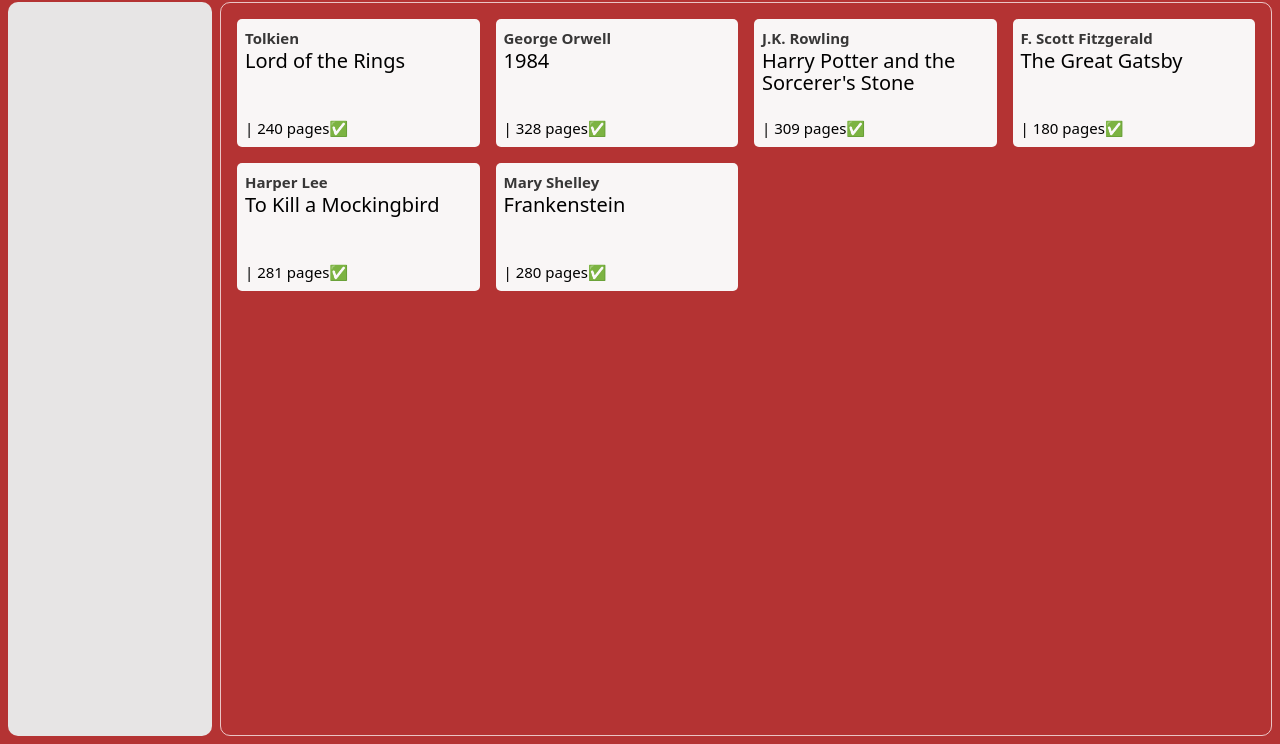
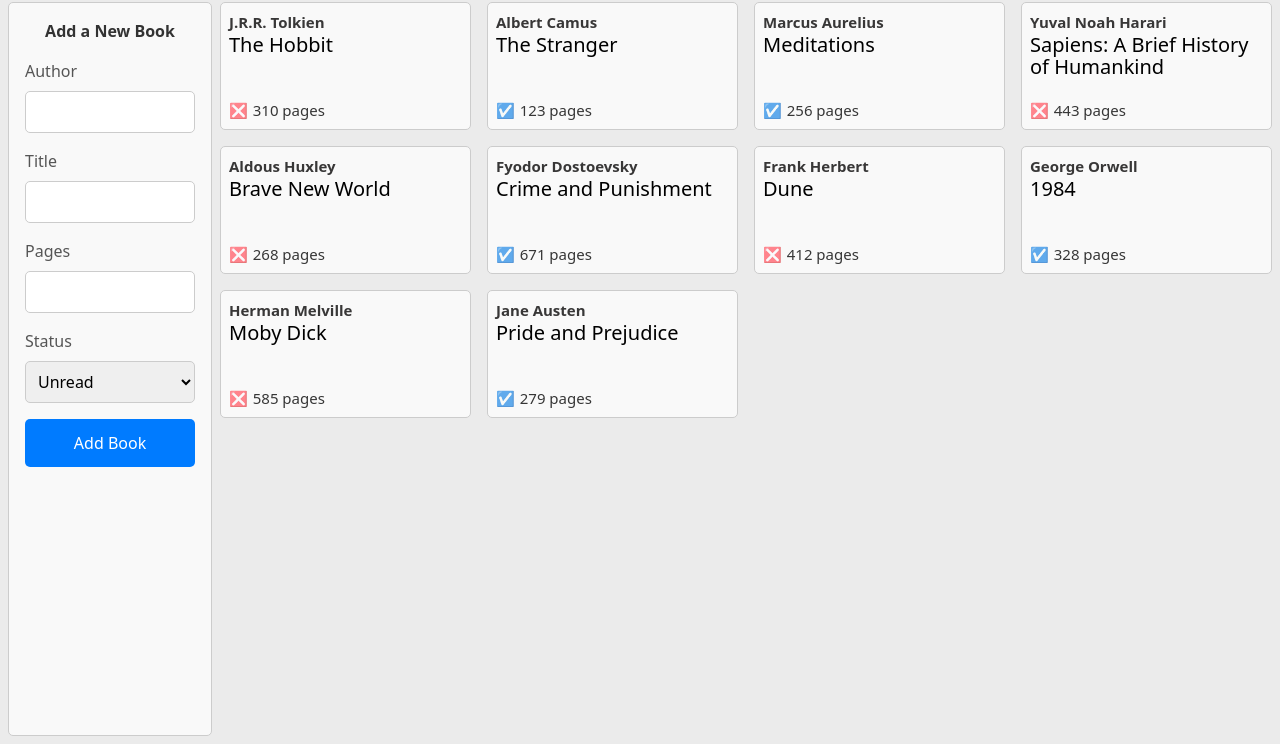
Before and after one commit to BrandonMasis/library2.0, a plain HTML site: page index.html in a window 1280 px wide. Shown: the part 56-800 px from the top of the page. Drawn offline with Linux system fonts and the light colour scheme.

Commit message:
adds books taking form data and displays them

```diff
--- a/index.html
+++ b/index.html
@@ -13,68 +13,37 @@
 <body>
     <section id="library">
         <div class="navbar">
-            <h1>📚 My books</h1>
-            <button>+ Add new book</button>
+            <h1>•ᴗ•</h1>
+
         </div>
-        <div class="sidebar"></div>
+        <div class="sidebar">
+            <form id="bookForm">
+                <h4>Add a New Book</h4>
+                <label for="bookAuthor">Author</label>
+                <input type="text" name="bookAuthor"
+                    id="bookAuthor" required>
+
+                <label for="bookTitle">Title</label>
+                <input type="text" name="bookTitle"
+                    id="bookTitle" required>
+
+                <label for="bookPages">Pages</label>
+                <input type="number" name="bookPages"
+                    id="bookPages" required>
+
+                <label for="bookStatus">Status</label>
+                <select name="bookStatus" id="bookStatus"
+                    required>
+                    <option value="Unread">Unread</option>
+                    <option value="Read">Read</option>
+                </select>
+
+                <input type="submit" id="submitBook"
+                    value="Add Book">
+            </form>
+        </div>
         <div class="books">
-            <div class="book">
-                <div class="top">
-                    <h4 class="author">Tolkien</h4>
-                    <h3 class="title">Lord of the Rings</h3>
-                </div>
-                <p class="pages"><span
-                        class="isRead"></span> | 240 pages
-                </p>
-            </div>
-            <div class="book">
-                <div class="top">
-                    <h4 class="author">George Orwell</h4>
-                    <h3 class="title">1984</h3>
-                </div>
-                <p class="pages"><span
-                        class="isRead"></span> | 328 pages
-                </p>
-            </div>
-            <div class="book">
-                <div class="top">
-                    <h4 class="author">J.K. Rowling</h4>
-                    <h3 class="title">Harry Potter and the
-                        Sorcerer's Stone</h3>
-                </div>
-                <p class="pages"><span
-                        class="isRead"></span> | 309 pages
-                </p>
-            </div>
-            <div class="book">
-                <div class="top">
-                    <h4 class="author">F. Scott Fitzgerald
-                    </h4>
-                    <h3 class="title">The Great Gatsby</h3>
-                </div>
-                <p class="pages"><span
-                        class="isRead"></span> | 180 pages
-                </p>
-            </div>
-            <div class="book">
-                <div class="top">
-                    <h4 class="author">Harper Lee</h4>
-                    <h3 class="title">To Kill a Mockingbird
-                    </h3>
-                </div>
-                <p class="pages"><span
-                        class="isRead"></span> | 281 pages
-                </p>
-            </div>
-            <div class="book">
-                <div class="top">
-                    <h4 class="author">Mary Shelley</h4>
-                    <h3 class="title">Frankenstein</h3>
-                </div>
-                <p class="pages"><span
-                        class="isRead"></span> | 280 pages
-                </p>
-            </div>
+        </div>
         </div>
     </section>
 
--- a/script.js
+++ b/script.js
@@ -1,5 +1,6 @@
-const myLibrary = [];
 const domLibrary = document.querySelector('.books');
+const submitBookBtn = document.querySelector('#submitBook');
+const bookForm = document.querySelector('#bookForm');
 
 function Book(author, title, pages, status) {
   this.author = author;
@@ -7,61 +8,132 @@ function Book(author, title, pages, status) {
   this.pages = pages;
   this.status = status;
 }
+let theHobbit = new Book('J.R.R. Tolkien', 'The Hobbit', '310', false);
+let theStranger = new Book('Albert Camus', 'The Stranger', '123', true);
+let meditations = new Book('Marcus Aurelius', 'Meditations', '256', true);
+let sapiens = new Book(
+  'Yuval Noah Harari',
+  'Sapiens: A Brief History of Humankind',
+  '443',
+  false
+);
+let braveNewWorld = new Book('Aldous Huxley', 'Brave New World', '268', false);
 
-let theHobbit = new Book('tolkien', 'the hobbit', '100', 'not read ');
-let theStranger = new Book('Albert camus', 'The stranger', '200', 'read');
-let theRepublic = new Book('Plato', 'The republic', '325', 'not read');
+// Adding more books
+let crimeAndPunishment = new Book(
+  'Fyodor Dostoevsky',
+  'Crime and Punishment',
+  '671',
+  true
+);
+let dune = new Book('Frank Herbert', 'Dune', '412', false);
+let nineteenEightyFour = new Book('George Orwell', '1984', '328', true);
+let mobyDick = new Book('Herman Melville', 'Moby Dick', '585', false);
+let prideAndPrejudice = new Book(
+  'Jane Austen',
+  'Pride and Prejudice',
+  '279',
+  true
+);
 
-myLibrary.push(theHobbit, theStranger, theRepublic);
+let myLibrary = [
+  theHobbit,
+  theStranger,
+  meditations,
+  sapiens,
+  braveNewWorld,
+  crimeAndPunishment,
+  dune,
+  nineteenEightyFour,
+  mobyDick,
+  prideAndPrejudice,
+];
 
-function addBookToLibrary() {
+display();
+
+function display() {
   domLibrary.textContent = '';
 
   myLibrary.forEach((item) => {
-    let book = document.createElement('div');
-    book.classList = 'book';
+    // Create the book container
+    const book = document.createElement('div');
+    book.classList.add('book');
 
-    let topSection = document.createElement('div');
-    topSection.classList = 'top';
+    // Create the top section
+    const topSection = document.createElement('div');
+    topSection.classList.add('top');
 
-    let author = document.createElement('h4');
-    author.classList = 'author';
+    // Create the author element
+    const author = document.createElement('h4');
+    author.classList.add('author');
     author.textContent = item.author;
 
-    let title = document.createElement('h3');
-    title.classList = 'title';
+    // Create the title element
+    const title = document.createElement('h3');
+    title.classList.add('title');
     title.textContent = item.title;
 
+    // Append author and title to top section
     topSection.appendChild(author);
     topSection.appendChild(title);
 
-    let pages = document.createElement('p');
-    pages.classList = 'pages';
+    // Create the pages element
+    const pages = document.createElement('p');
+    pages.classList.add('pages');
+    pages.textContent = `${item.pages} pages`;
 
-    let status = document.createElement('span');
-    status.classList = 'isRead';
+    // Create the status element
+    const status = document.createElement('span');
 
-    pages.textContent = '| ' + item.pages + ' pages';
+    if (item.status) {
+      status.classList.add('isRead');
+    } else {
+      status.classList.add('notRead');
+    }
 
+    // Append status to pages element
     pages.appendChild(status);
 
+    // Append top section and pages to book container
     book.appendChild(topSection);
     book.appendChild(pages);
 
+    // Append book container to DOM
     domLibrary.appendChild(book);
   });
 }
 
-// Display every book from library on the dom
+// Need to let user input information to add new books
 
-{
-  /* <div class="book">
-                <div class="top">
-                    <h4 class="author">Tolkien</h4>
-                    <h3 class="title">Lord of the Rings</h3>
-                </div>
-                <p class="pages"><span
-                        class="isRead"></span> | 240 pages
-                </p>
-            </div> */
+function getInputInformation() {
+  let author = document.getElementById('bookAuthor').value;
+  let title = document.getElementById('bookTitle').value;
+  let pages = document.getElementById('bookPages').value;
+  let status = document.getElementById('bookStatus').value;
+
+  if (status == 'Read') {
+    status = true;
+  } else {
+    status = false;
+  }
+
+  return { author, title, pages, status };
 }
+
+// Preventing form to submit
+bookForm.addEventListener('submit', function (event) {
+  event.preventDefault();
+});
+
+// Check if form is valid before getting it's data
+submitBookBtn.addEventListener('click', (e) => {
+  if (bookForm.checkValidity()) {
+    let book = getInputInformation();
+    let item = new Book(book.author, book.title, book.pages, book.status);
+
+    myLibrary.push(item);
+    display();
+  } else {
+    alert('Please fill all the fields');
+  }
+});
--- a/style.css
+++ b/style.css
@@ -29,7 +29,7 @@
 
   #library{
     display: grid;
-    background-color: rgb(180, 51, 51);
+    background-color: #ebebeb;
     height: 100vh;
     grid-template-columns: minmax(200px,1fr) 5fr;
     grid-template-rows: 50px 1fr;
@@ -37,12 +37,12 @@
   }
 
   .navbar{
-    background-color: rgb(214, 55, 55);
+    background-color: #007BFF;
     grid-column: 1/3;
 
     font-size: 16px;
     display: flex;
-    justify-content: space-between;
+    justify-content: center;
     padding: 0rem .5rem;
     align-items: center;
     color: rgb(255, 255, 255);
@@ -56,18 +56,16 @@
   }
 
   .sidebar{
-    background-color: rgb(231, 229, 229);
     border-radius: 10px;
     margin-left: .5rem;
     margin-bottom: .5rem;
   }
 
   .books{
-    border: 1px solid rgba(255, 255, 255, 0.719);
+
     border-radius: 10px;
     margin-right: .5rem;
     margin-bottom: .5rem;
-    padding: 1rem;
     display: grid;
     grid-template-columns: repeat(auto-fit,minmax(220px,1fr));
     gap: 1rem;
@@ -76,7 +74,8 @@
   }
 
   .book{
-    background-color: hsl(0, 23%, 97%);
+    background-color: #f9f9f9;
+    border: 1px solid #ccc;
     border-radius: 5px;
 
     height: auto;
@@ -106,12 +105,66 @@
         display: flex;
         flex-direction: row-reverse;
         justify-self: start;
+        gap: 5px;
+        color: rgb(54, 54, 54);
     }
     .isRead::before{
         content: "✅ ";
+        filter: hue-rotate(120deg);
     }
 
     .notRead::before{
-        content: "Not read ";
+        content: "❎ ";
+        filter: hue-rotate(260deg);
     }
   }
+
+
+  form {
+    max-width: 400px;
+    height: 100%;
+    margin: auto;
+    padding: 1rem;
+    border: 1px solid #ccc;
+    border-radius: 5px;
+    background-color: #f9f9f9;
+}
+
+form h4 {
+    text-align: center;
+    margin-bottom: 1rem;
+    color: #333;
+}
+
+label {
+    display: block;
+    margin-top: 1rem;
+    margin-bottom: 0.5rem;
+    color: #555;
+}
+
+input[type="text"],
+input[type="number"],
+select {
+    width: 100%;
+    padding: 0.5rem;
+    border: 1px solid #ccc;
+    border-radius: 5px;
+    box-sizing: border-box;
+}
+
+input[type="submit"] {
+    display: block;
+    width: 100%;
+    padding: 0.75rem;
+    margin-top: 1rem;
+    background-color: #007BFF;
+    color: white;
+    border: none;
+    border-radius: 5px;
+    cursor: pointer;
+}
+
+input[type="submit"]:hover {
+    background-color: #0056b3;
+}
```
